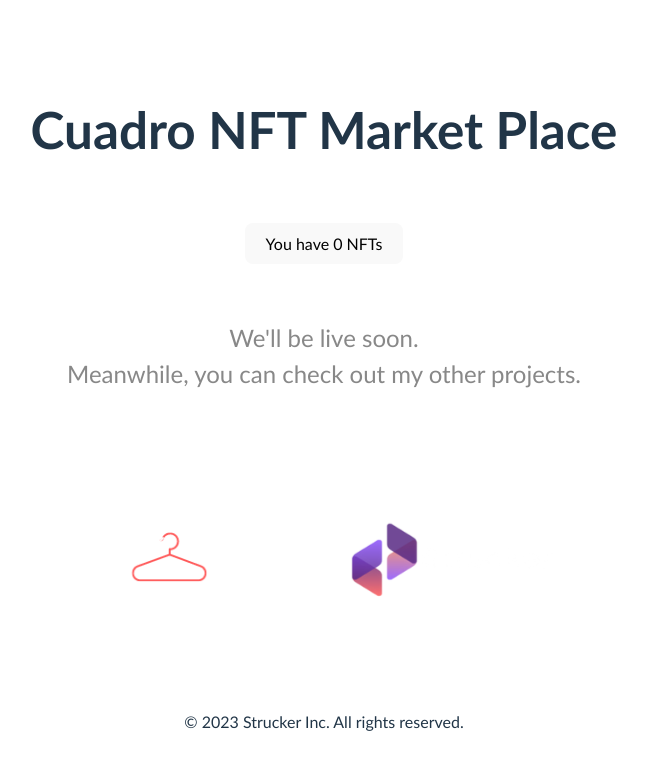
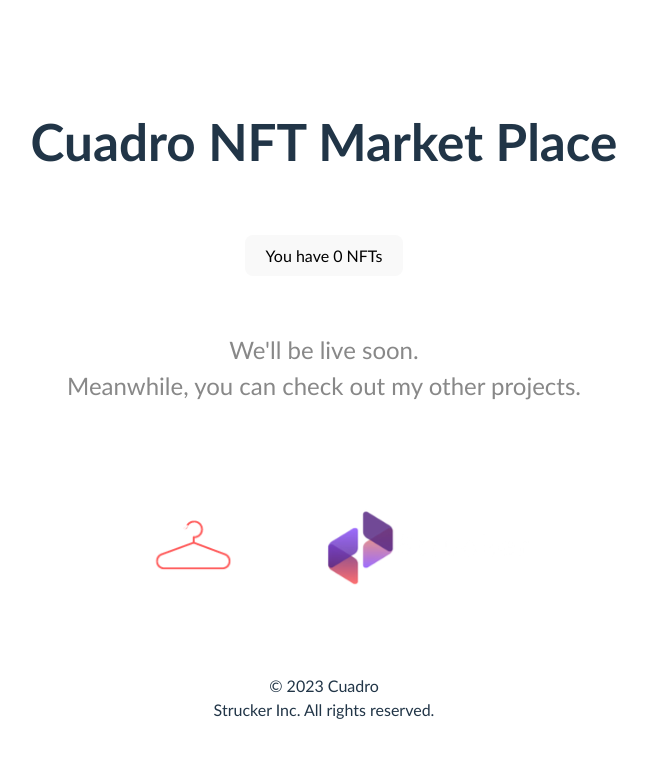
Before and after one commit to theyardmic/Cuadro, a website built with Vite: page index.html in a window 1280 px wide. Shown: the whole page, without its empty margins (316-963 px from the left). Built offline with nearby package versions, Linux system fonts and the light colour scheme.

Commit message:
footer alignment images padding adjustment

```diff
--- a/main.js
+++ b/main.js
@@ -18,7 +18,8 @@ document.querySelector('#app').innerHTML = `
       <img src="./strucker.png" class="logo vanilla" alt="Strucker logo" />
     </a>
 <div class="footer">
-    &copy; 2023 Strucker Inc. All rights reserved.
+    &copy; 2023 Cuadro </br>
+   Strucker Inc. All rights reserved.
     </div>
 
   </div>
--- a/style.css
+++ b/style.css
@@ -48,7 +48,7 @@ font-size: 1.5em;
 
 .logo {
   height: 15em;
-  padding: 1.5em;
+  padding: 0.8nem;
   will-change: filter;
   transition: filter 300ms;
 }
@@ -90,6 +90,8 @@ footer{
   margin-top: 2rem;
   font-size: 0.8em;
   color: #888;
+  align-items: center;
+  justify-content: center;
 
 }
 @media (prefers-color-scheme: light) {
```
